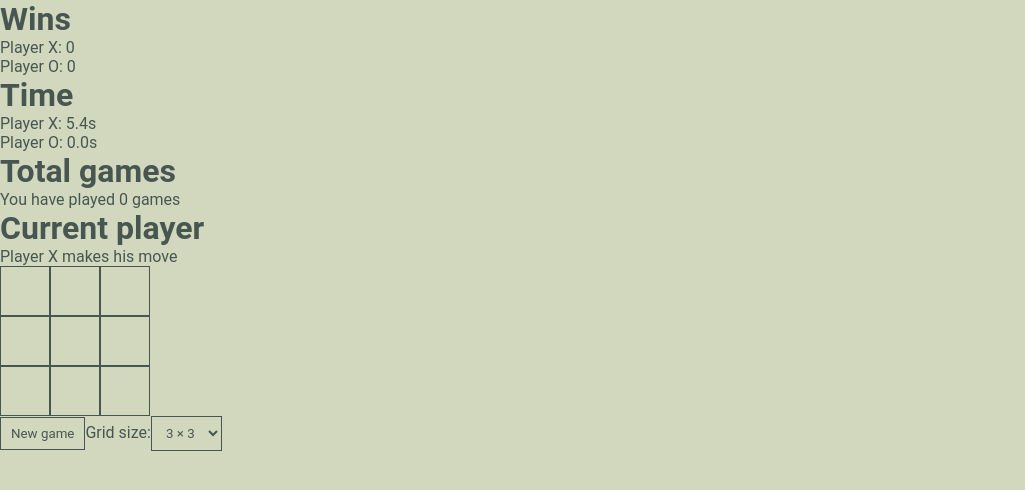
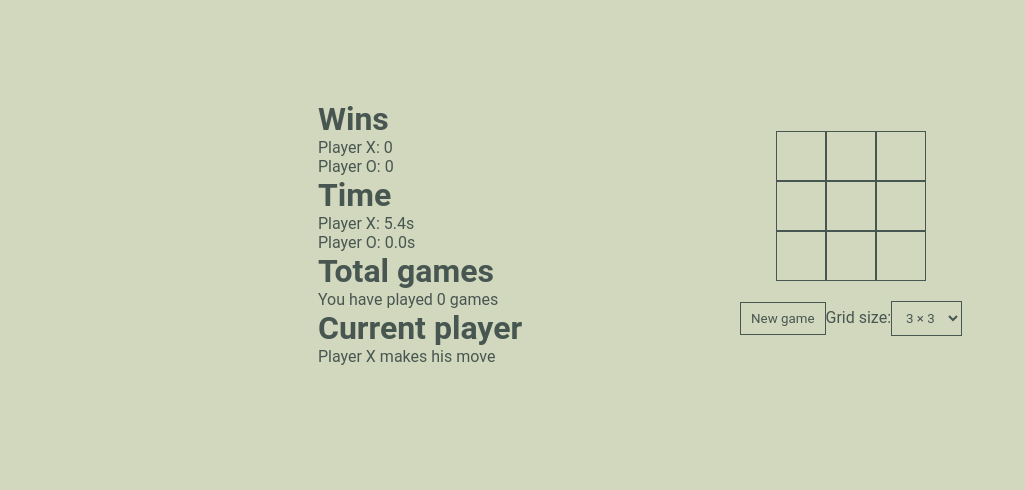
Before and after one commit to MaksymRybak09/TicTackToe, a React (Vite) app: page / in a window 1280 px wide. Shown: the top 490 px of the page, without its empty margins (0-1025 px from the left). Built offline with nearby package versions, Linux system fonts and the light colour scheme.

Commit message:
change: game layout

```diff
--- a/src/App.css
+++ b/src/App.css
@@ -0,0 +1,12 @@
+.app {
+  display: flex;
+  justify-content: space-evenly;
+  align-items: center;
+}
+
+.game-board {
+  display: flex;
+  flex-direction: column;
+  align-items: center;
+  gap: 20px;
+}
--- a/src/App.tsx
+++ b/src/App.tsx
@@ -22,7 +22,7 @@
   } = useTickTackToue();
 
   return (
-    <>
+    <div className="app">
       <PlayerInfo
         wins={wins}
         gameCount={gameCount}
@@ -30,19 +30,21 @@
         winner={winner}
         time={time}
       />
+      <div className="game-board">
         <GameBoard board={board} onCeLLClick={handleCellClick} />
         <GameControlls
           onNewGame={startNewGame}
           selectedGridSize={selectedGridSize}
           onGridSizeChange={onGridSizeChange}
         />
+      </div>
       <Modal
         show={isModalShown}
         winner={winner}
         onClose={onModalClose}
         time={time}
       />
-    </>
+    </div>
   );
 }
 
--- a/src/index.css
+++ b/src/index.css
@@ -8,4 +8,5 @@
 
 html {
   background-color: #d1d8be;
+  padding: 100px;
 }
```
Lines whose indentation alone changed are shown as unchanged.
